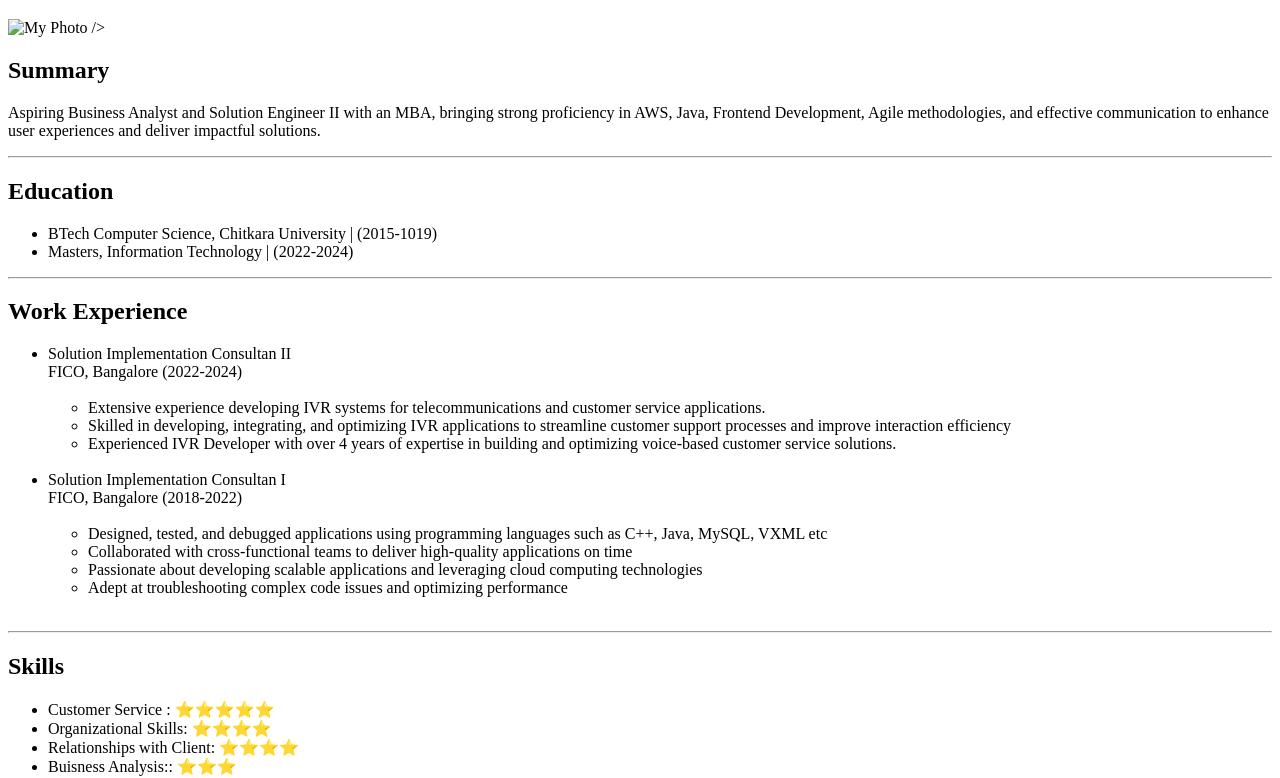
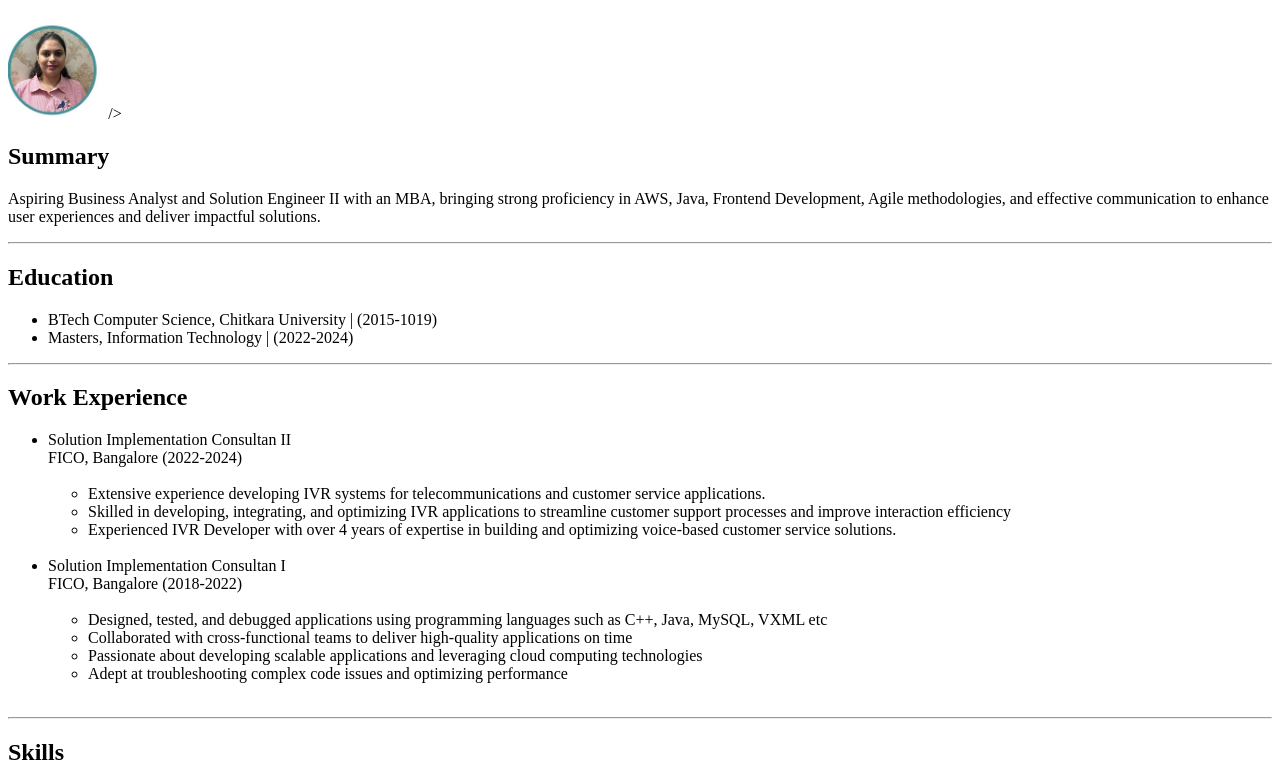
Before and after one commit to ananyasethi56/Capestone-Project, a plain HTML site: page index.html in a window 1280 px wide. Shown: the part 61-839 px from the top of the page. Drawn offline with Linux system fonts and the light colour scheme.

Commit message:
Update index.html

```diff
--- a/index.html
+++ b/index.html
@@ -7,7 +7,7 @@
 </head>
 <body>
     <h1>Ananya Sethi</h1>
-    <img src = "./images/photo.jpg" alt = "My Photo" height = 100> />
+    <img src = "photo.jpg" alt = "My Photo" height = 100> />
     <h2>Summary</h1>
     <p>Aspiring Business Analyst and Solution Engineer II with an MBA, bringing strong proficiency in AWS, Java, Frontend Development, Agile methodologies, and effective communication to enhance user experiences and deliver impactful solutions.</p>
     <hr />
```
